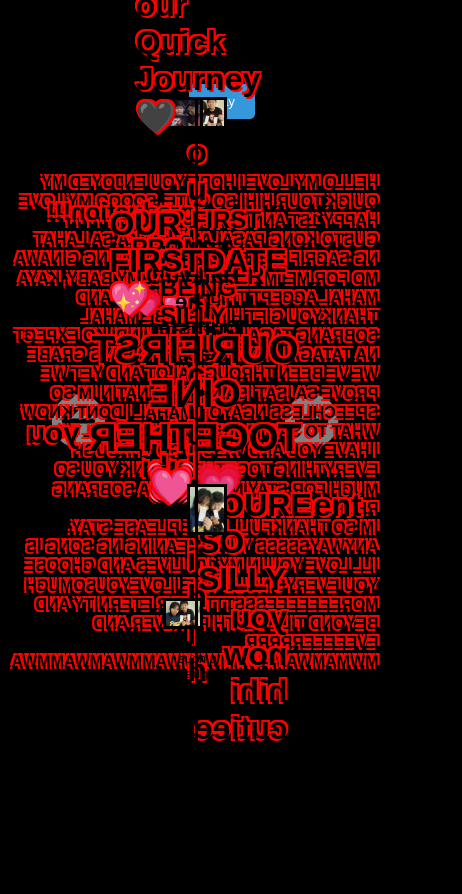
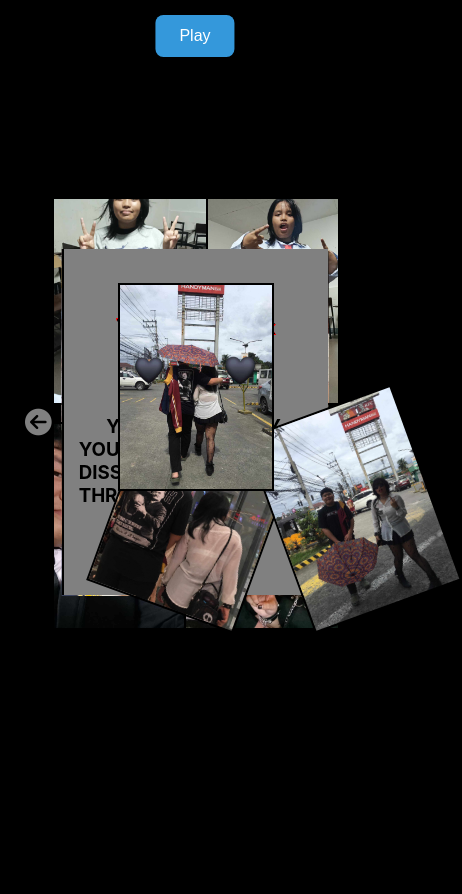
Before and after one commit to Noahcodings/BEST-GIFT, a plain HTML site: page index.html in a window 390 px wide. Shown: the whole page, 462 px wide, since content can reach past the window. After the commit the page ends 844 px from the top, so only its background shows below. Drawn offline with Linux system fonts and the light colour scheme.

Commit message:
Refactor CSS for improved responsiveness and layout
Updated styles for better responsiveness and layout adjustments.

```diff
--- a/style.css
+++ b/style.css
@@ -1,6 +1,4 @@
-
 /* General */
-
 * {
     margin: 0;
     padding: 0;
@@ -8,174 +6,200 @@
 }
 
 body {
-    height: 100vh;
+    min-height: 100vh;
     display: flex;
     align-items: center;
     justify-content: center;
-    font-family: sans-serif;
+    font-family: -apple-system, BlinkMacSystemFont, 'Segoe UI', Roboto, sans-serif;
     background-color: black;
+    padding: 15px;
+    overflow-x: hidden;
 }
 
-/*song*/
+/* Song Button */
 .play-button {
-    padding: 10px 20px;
+    padding: 12px 24px;
     background-color: #3498db;
     color: white;
     border: none;
     cursor: pointer;
-    border-radius: 5px;
-    position: absolute;
-    top: -0.7%;
-    left: 25.4%;
+    border-radius: 8px;
+    position: fixed;
+    top: 15px;
+    left: 50%;
+    transform: translateX(-50%);
+    z-index: 100;
+    font-size: 16px;
+    box-shadow: 0 2px 10px rgba(0, 0, 0, 0.3);
+    transition: all 0.3s ease;
 }
 
-/*texts*/
-.Us {
-    position: absolute;
-    margin-bottom: 320px;
-    color: black;
-    text-shadow:
-    2px 2px 0 red,
-    -2px -2px 0 red,
-    -2px -2px 0 red,
-    2px -2px 0 red;
-}
-.backp1 {
-    position: absolute;
-    margin-bottom: 320px;
-    color: black;
-    text-shadow:
-    2px 2px 0 red,
-    -2px -2px 0 red,
-    -2px -2px 0 red,
-    2px -2px 0 red;
+.play-button:hover {
+    background-color: #2980b9;
+    transform: translateX(-50%) scale(1.05);
 }
 
-.fp2 {
+/* Text Styles - Made Responsive */
+.Us, .backp1, .fp2 {
     position: absolute;
-    margin-bottom: 320px;
+    margin-bottom: 0;
     color: black;
+    font-size: clamp(14px, 4vw, 24px);
+    text-align: center;
+    padding: 0 10px;
+    width: 90%;
+    max-width: 400px;
     text-shadow:
-    2px 2px 0 red,
-    -2px -2px 0 red,
-    -2px -2px 0 red,
-    2px -2px 0 red;
+        1px 1px 0 red,
+        -1px -1px 0 red;
+}
+
+.Us {
+    top: 10%;
+    left: 50%;
+    transform: translateX(-50%);
+}
+
+.backp1 {
+    top: 15%;
+    left: 50%;
+    transform: translateX(-50%);
+}
+
+.fp2, .fp21 {
+    top: 10%;
+    left: 50%;
+    transform: translateX(-50%);
+    font-size: clamp(14px, 4vw, 20px);
+    line-height: 1.4;
 }
 
 .fp21 {
+    top: 20%;
+}
+
+.kiss {
     position: absolute;
-    margin-bottom: 240.8px;
+    top: 50%;
+    left: 50%;
+    transform: translate(-50%, -50%);
+    font-size: clamp(18px, 5vw, 30px);
+    width: 90%;
+    max-width: 300px;
+    text-align: center;
     color: black;
     text-shadow:
-    2px 2px 0 red,
-    -2px -2px 0 red,
-    -2px -2px 0 red,
-    2px -2px 0 red;
-}
-
-.kiss  {
-    position: absolute;
-    top: 49%;
-    left: 0%;
-    font-size: 30px;
-    width:180px;
-    margin-bottom: 240.8px;
-    color: black;
-    text-shadow:
-    2px 2px 0 red,
-    -2px -2px 0 red,
-    -2px -2px 0 red,
-    2px -2px 0 red;
+        1px 1px 0 red,
+        -1px -1px 0 red;
 }
 
 .grad {
     position: absolute;
-    top: 15.5%;
-    left: 0;
+    top: 15%;
+    left: 50%;
+    transform: translateX(-50%);
+    font-size: clamp(16px, 4vw, 22px);
+    text-align: center;
+    width: 90%;
     color: black;
     text-shadow:
-    2px 2px 0 red,
-    -2px -2px 0 red,
-    -2px -2px 0 red,
-    2px -2px 0 red;
+        1px 1px 0 red,
+        -1px -1px 0 red;
 }
 
 .enroll {
     position: absolute;
-    top: 60%;
-    left: 0%;
+    top: 70%;
+    left: 50%;
+    transform: translateX(-50%);
+    font-size: clamp(14px, 4vw, 20px);
+    text-align: center;
+    width: 90%;
     color: black;
     text-shadow:
-    2px 2px 0 red,
-    -2px -2px 0 red,
-    -2px -2px 0 red,
-    2px -2px 0 red;
+        1px 1px 0 red,
+        -1px -1px 0 red;
 }
 
 .cute {
     position: absolute;
-    top: 0%;
-    left: center;
+    top: 10%;
+    left: 50%;
+    transform: translateX(-50%);
+    font-size: clamp(16px, 4vw, 24px);
+    text-align: center;
+    width: 90%;
     color: black;
     text-shadow:
-    2px 2px 0 red,
-    -2px -2px 0 red,
-    -2px -2px 0 red,
-    2px -2px 0 red;
+        1px 1px 0 red,
+        -1px -1px 0 red;
 }
 
 .silly {
     position: absolute;
-    top: 60%;
-    left: 60%;
+    top: 70%;
+    left: 50%;
+    transform: translateX(-50%);
+    font-size: clamp(14px, 4vw, 20px);
+    text-align: center;
+    width: 90%;
     color: black;
     text-shadow:
-    2px 2px 0 red,
-    -2px -2px 0 red,
-    -2px -2px 0 red,
-    2px -2px 0 red;
+        1px 1px 0 red,
+        -1px -1px 0 red;
 }
 
 .last {
     position: absolute;
-    width: center;
-    height: center;
+    top: 15%;
+    left: 50%;
+    transform: translateX(-50%);
+    font-size: clamp(18px, 5vw, 32px);
+    font-weight: bold;
+    text-align: center;
+    width: 95%;
+    max-width: 500px;
     color: black;
-    margin-bottom: 53%;
-    margin-left: 1.5%;
-    font-size: 2em;         /* same size as h1 */
-    font-weight: bold;      /* bold text */
-    line-height: 1.2;       /* same line height */
     text-shadow:
-    2px 2px 0 red,
-    -2px -2px 0 red,
-    -2px -2px 0 red,
-    2px -2px 0 red;
+        1px 1px 0 red,
+        -1px -1px 0 red;
+    line-height: 1.3;
+    padding: 0 10px;
 }
 
 .lastmess {
     position: absolute;
-    bottom: 0%;
-    right: 0%;
+    bottom: 10%;
+    right: 5%;
+    font-size: clamp(14px, 3vw, 18px);
+    text-align: right;
+    max-width: 200px;
     color: black;
     text-shadow:
-    2px 2px 0 red,
-    -2px -2px 0 red,
-    -2px -2px 0 red,
-    2px -2px 0 red;
+        1px 1px 0 red,
+        -1px -1px 0 red;
 }
 
-h2 {
-    color:black;
+/* Buttons */
+.buttons-container {
+    position: fixed;
+    bottom: 20px;
+    left: 0;
+    right: 0;
+    display: flex;
+    justify-content: center;
+    gap: 20px;
+    z-index: 100;
+    padding: 0 20px;
 }
 
-/* Button */
 button {
     border: none;
     background-color: transparent;
-    margin: 90px;
     cursor: pointer;
-    transition: transform 0.5s;
+    transition: transform 0.3s;
+    padding: 10px;
+    touch-action: manipulation;
 }
 
 button:focus {
@@ -186,15 +210,30 @@ button:hover i {
     color: rgb(102, 102, 102);
 }
 
+button:active {
+    transform: scale(0.95);
+}
+
 i {
     color: gray;
-    font-size: 4em;
+    font-size: clamp(2em, 6vw, 3em);
+    transition: color 0.3s;
+}
+
+/* Book Container */
+.book-container {
+    width: 100%;
+    max-width: 500px;
+    margin-top: 60px;
+    margin-bottom: 80px;
 }
 
 /* Book */
 .book {
-    width: 500px;
-    height: 650px;
+    width: 100%;
+    height: auto;
+    aspect-ratio: 5/6.5;
+    max-height: 650px;
     position: relative;
     transition: transform 0.5s;
 }
@@ -210,7 +249,7 @@ i {
 
 .front {
     backface-visibility: hidden;
-    border-left: 3px solid black;
+    border-left: 2px solid black;
 }
 
 .front,
@@ -244,6 +283,8 @@ i {
     flex-direction: column;
     justify-content: center;
     align-items: center;
+    padding: 15px;
+    overflow: hidden;
 }
 
 .back-content {
@@ -270,288 +311,272 @@ i {
 }
 
 /* Customization */
-
 .book-title {
-    margin-bottom: 500px;
+    margin-bottom: 20px;
     color: black;
+    font-size: clamp(20px, 6vw, 32px);
+    text-align: center;
     text-shadow:
-    2px 2px 0 red,
-    -2px -2px 0 red,
-    -2px -2px 0 red,
-    2px -2px 0 red;
+        1px 1px 0 red,
+        -1px -1px 0 red;
+    padding: 0 10px;
 }
 
+/* Responsive Images */
+.cover-img,
+.sideways-img1,
+.sideways-img2,
+.backp1-img1,
+.backp1-img2,
+.backp1-img3,
+.backp1-img4,
+.p2f21,
+.p2f22,
+.p2f23,
+.p2b21,
+.p2b22,
+.p2b23,
+.p3f31,
+.p3f32,
+.p3f33,
+.p3f34,
+.lastpic,
+.lastpic2 {
+    width: clamp(120px, 40vw, 200px);
+    height: auto;
+    aspect-ratio: 3/4;
+    object-fit: cover;
+    border: 2px solid black;
+    position: absolute;
+}
+
+/* Specific Image Positions */
 .cover-img {
-    transform: rotate(-90deg);
-    width: 200px;
-    height: 270px;
-    object-fit: cover;
-    position: absolute;
-      top: 28%;
-      left: center;
-      transform: translate(-50%, -0%);
-      max-width: 100%;
-      height: auto;
-      border: 3px solid black;
+    top: 40%;
+    left: 50%;
+    transform: translate(-50%, -50%);
     z-index: 3;
 }
 
 .sideways-img1 {
-    transform: rotate(90deg);
-    width: 200px;
-    height: 270px;
-    object-fit: cover;
-    position: absolute;
     top: 45%;
-      left: -10%;
-      transform: translate(-50%, -0%);
-      max-width: 100%;
-      height: auto;
-      border: 3px solid black;
+    left: 20%;
+    transform: translate(-50%, -50%);
 }
 
 .sideways-img2 {
-    width: 200px;
-    height: 270px;
-    object-fit: cover;
-    position: absolute;
     top: 45%;
-      left: 70%;
-      transform: translate(-50%, -0%);
-      max-width: 100%;
-      height: auto;
-      border: 3px solid black;
+    left: 80%;
+    transform: translate(-50%, -50%);
 }
 
 .backp1-img1 {
-    width: 200px;
-    height: 270px;
-    object-fit: cover;
-    position: absolute;
-      top: 59.5%;
-      left: 20%;
-      transform: translate(-50%, -0%);
-      max-width: 100%;
-      height: auto;
-      border: 3px solid black;
+    top: 65%;
+    left: 25%;
+    transform: translate(-50%, -50%);
 }
 
 .backp1-img2 {
-
-    width: 200px;
-    height: 270px;
-    object-fit: cover;
-    position: absolute;
-      top: -0%;
-      left: 20%;
-      transform: translate(-50%, -0%);
-      max-width: 100%;
-      height: auto;
-      border: 3px solid black;
+    top: 15%;
+    left: 25%;
+    transform: translate(-50%, -50%);
 }
 
 .backp1-img3 {
-
-    width: 200px;
-    height: 270px;
-    object-fit: cover;
-    position: absolute;
-      top: 77%;
-      left: 80%;
-      transform: translate(-50%, -0%);
-      max-width: 100%;
-      height: auto;
-      border: 3px solid black;
+    top: 80%;
+    left: 75%;
+    transform: translate(-50%, -50%);
 }
 
 .backp1-img4 {
-    width: 200px;
-    height: 270px;
-    object-fit: cover;
-    position: absolute;
-      top: 0%;
-      left: 80%;
-      transform: translate(-50%, -0%);
-      max-width: 100%;
-      height: auto;
-      border: 3px solid black;
+    top: 15%;
+    left: 75%;
+    transform: translate(-50%, -50%);
 }
 
 .p2f21 {
-    width: 200px;
-    height: 270px;
-    object-fit: cover;
-    position: absolute;
-      top: 77%;
-      left: 20%;
-      transform: translate(-50%, -0%);
-      max-width: 100%;
-      height: auto;
-      border: 3px solid black;
+    top: 80%;
+    left: 25%;
+    transform: translate(-50%, -50%);
 }
 
 .p2f22 {
-    width: 200px;
-    height: 270px;
-    object-fit: cover;
-    position: absolute;
-      top: 77%;
-      left: 80%;
-      transform: translate(-50%, -0%);
-      max-width: 100%;
-      height: auto;
-      border: 3px solid black;
+    top: 80%;
+    left: 75%;
+    transform: translate(-50%, -50%);
 }
 
 .p2f23 {
-    width: 300px;
-    height: 300px;
-    object-fit: cover;
-    position: absolute;
+    width: clamp(150px, 50vw, 300px);
+    aspect-ratio: 1/1;
+    top: 40%;
     left: 50%;
-      transform: translate(-50%, -0%);
-      max-width: 100%;
-      height: auto;
-      border: 3px solid black;
+    transform: translate(-50%, -50%);
 }
 
 .p2b21 {
-    width: 200px;
-    height: 300px;
-    object-fit: cover;
-    position: absolute;
-    top: 59.3%;
-      left: 20%;
-      transform: translate(-50%, -0%);
-      max-width: 100%;
-      height: auto;
-      border: 3px solid black;
+    width: clamp(120px, 40vw, 200px);
+    aspect-ratio: 2/3;
+    top: 65%;
+    left: 25%;
+    transform: translate(-50%, -50%);
 }
 
 .p2b22 {
-    width: 300px;
-    height: 300px;
-    object-fit: cover;
-    position: absolute;
-    top: 39%;
-      left: 70%;
-      transform: translate(-50%, -0%);
-      max-width: 100%;
-      height: auto;
-      border: 3px solid black;
+    width: clamp(150px, 50vw, 300px);
+    aspect-ratio: 1/1;
+    top: 40%;
+    left: 75%;
+    transform: translate(-50%, -50%);
 }
 
 .p2b23 {
-    width: 300px;
-    height: 300px;
-    object-fit: cover;
-    position: absolute;
-    top: 0%;
-      left: 70%;
-      transform: translate(-50%, -0%);
-      max-width: 100%;
-      height: auto;
-      border: 3px solid black;
+    width: clamp(150px, 50vw, 300px);
+    aspect-ratio: 1/1;
+    top: 15%;
+    left: 75%;
+    transform: translate(-50%, -50%);
 }
 
 .p3f31 {
-    width: 200px;
-    height: 270px;
-    object-fit: cover;
-    position: absolute;
-      top: 77%;
-      left: 20%;
-      transform: translate(-50%, -0%);
-      max-width: 100%;
-      height: auto;
-      border: 3px solid black;
+    top: 80%;
+    left: 25%;
+    transform: translate(-50%, -50%);
 }
 
 .p3f32 {
-    width: 200px;
-    height: 270px;
-    object-fit: cover;
-    position: absolute;
-      top: 0%;
-      left: 80%;
-      transform: translate(-50%, -0%);
-      max-width: 100%;
-      height: auto;
-      border: 3px solid black;
+    top: 15%;
+    left: 75%;
+    transform: translate(-50%, -50%);
 }
 
 .p3f33 {
-    width: 200px;
-    height: 270px;
-    object-fit: cover;
-    position: absolute;
-      top: 77%;
-      left: 80%;
-      transform: translate(-50%, -0%);
-      max-width: 100%;
-      height: auto;
-      border: 3px solid black;
+    top: 80%;
+    left: 75%;
+    transform: translate(-50%, -50%);
 }
 
 .p3f34 {
-    width: 200px;
-    height: 270px;
-    object-fit: cover;
-    position: absolute;
-      top: 0%;
-      left: 20%;
-      transform: translate(-50%, -0%);
-      max-width: 100%;
-      height: auto;
-      border: 3px solid black;
+    top: 15%;
+    left: 25%;
+    transform: translate(-50%, -50%);
 }
 
 .lastpic {
-  width: 200px;
-  height: 300px;
-  object-fit: cover;
-  position: absolute;
-  top: 60%;
-  left: 20%;
-  transform: translate(-50%, -0%);
-  max-width: 100%;
-  height: auto;
-  border: 3px solid black;
+    width: clamp(120px, 40vw, 200px);
+    aspect-ratio: 2/3;
+    top: 65%;
+    left: 30%;
+    transform: translate(-50%, -50%);
 }
 
 .lastpic2 {
-    width: 270px;
-    height: 300px;
-    object-fit: cover;
-    position: absolute;
-    top: 60%;
-    right: -27%;
-    transform: translate(-50%, -0%);
-    max-width: 100%;
-    height: auto;
-    border: 3px solid black;
+    width: clamp(150px, 50vw, 270px);
+    aspect-ratio: 9/10;
+    top: 65%;
+    right: 20%;
+    transform: translate(50%, -50%);
 }
 
-
+/* Book Pages Content */
 #b1 {
     padding: 20px;
     text-align: center;
-    font-size: 1.2em;
+    font-size: clamp(14px, 4vw, 18px);
     justify-content: space-around;
 }
 
 #b1 h2 {
-    font-size: 2em;
+    font-size: clamp(20px, 6vw, 28px);
     margin-top: 10px;
     margin-bottom: 20px;
+    line-height: 1.3;
 }
 
 #b1 p {
     margin-bottom: 20px;
+    line-height: 1.5;
+    padding: 0 10px;
 }
 
+/* Player */
 .player {
     display: flex;
     align-items: center;
     gap: 10px;
+    flex-wrap: wrap;
+    justify-content: center;
 }
+
+/* Touch-friendly improvements */
+@media (hover: none) and (pointer: coarse) {
+    button:hover i {
+        color: gray;
+    }
+
+    button:active i {
+        color: rgb(102, 102, 102);
+    }
+
+    .play-button:hover {
+        background-color: #3498db;
+        transform: translateX(-50%) scale(1);
+    }
+
+    .play-button:active {
+        background-color: #2980b9;
+        transform: translateX(-50%) scale(0.95);
+    }
+}
+
+/* Landscape orientation */
+@media (orientation: landscape) {
+    body {
+        padding: 10px;
+    }
+
+    .book-container {
+        max-width: 90vh;
+    }
+
+    .buttons-container {
+        bottom: 10px;
+    }
+
+    .play-button {
+        top: 10px;
+    }
+}
+
+/* Small screens */
+@media (max-width: 480px) {
+    .lastmess {
+        font-size: 12px;
+        bottom: 5%;
+        right: 5%;
+    }
+
+    .buttons-container {
+        gap: 10px;
+        bottom: 10px;
+    }
+
+    i {
+        font-size: 2em;
+    }
+
+    .book-title {
+        font-size: clamp(18px, 5vw, 24px);
+    }
+}
+
+/* Large screens */
+@media (min-width: 1024px) {
+    .book-container {
+        max-width: 600px;
+    }
+
+    .book {
+        max-height: 700px;
+    }
+}
```
Lines whose indentation alone changed are shown as unchanged.
